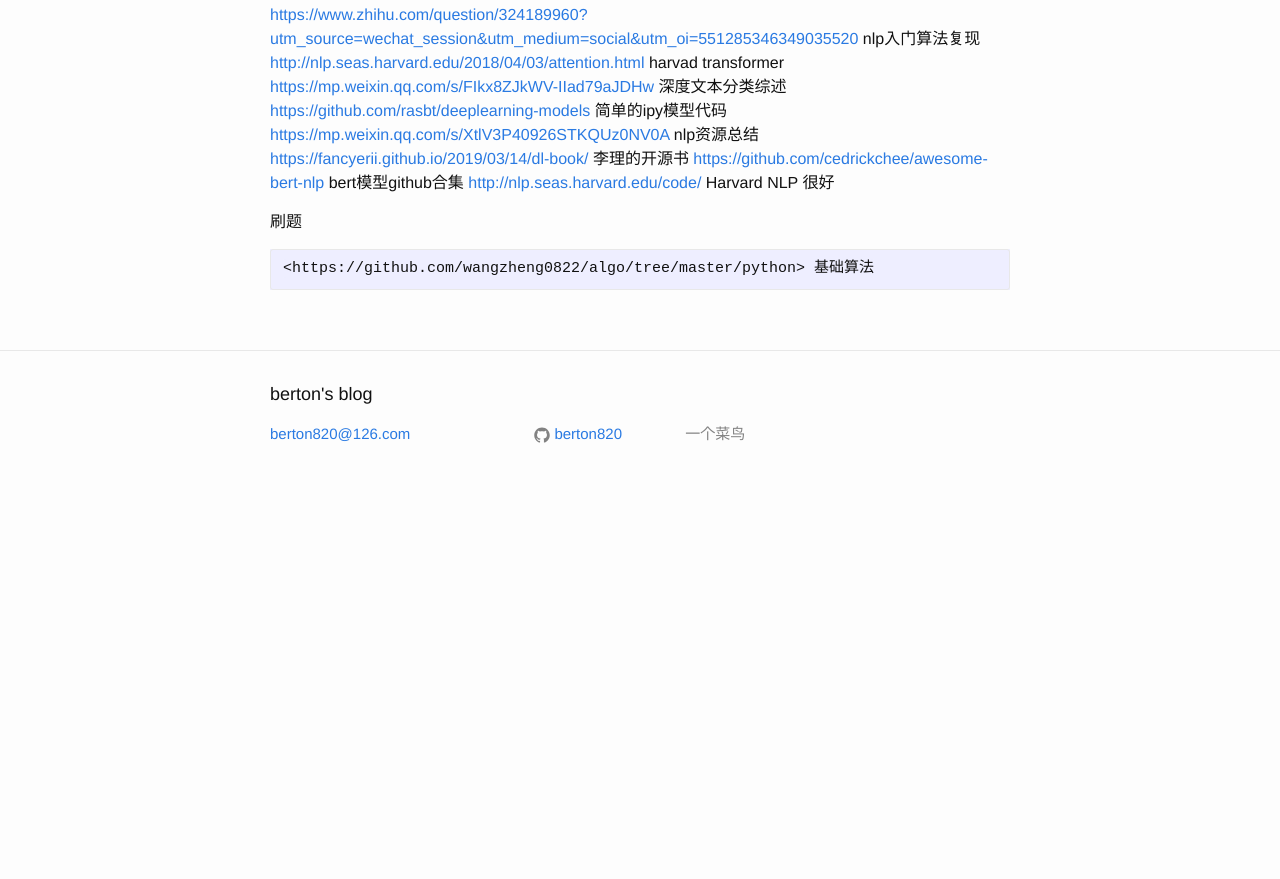
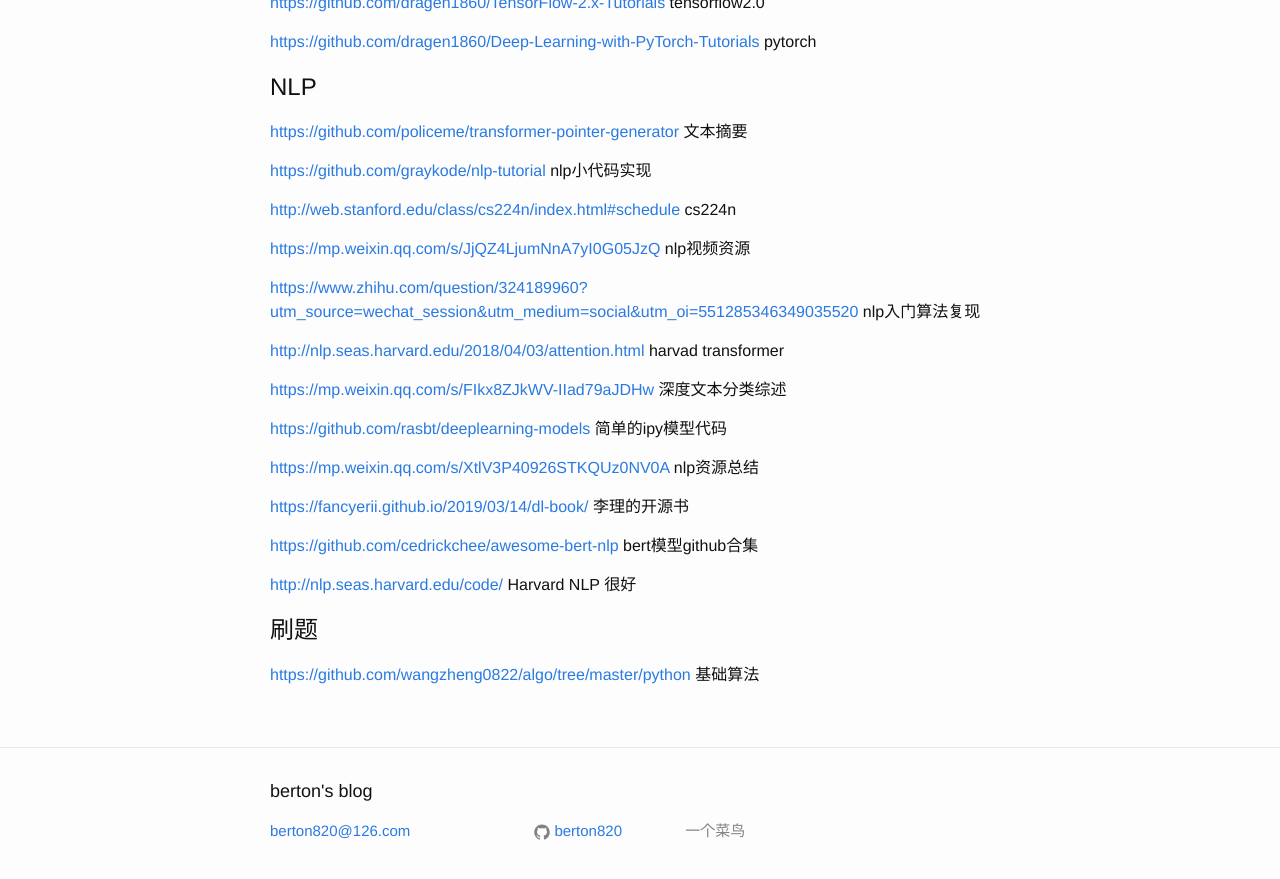
Before and after one commit to berton820/berton820.github.io, a Jekyll site: the page built from _posts/2019-6-30-website.markdown, in a window 1280 px wide and 900 px high, scrolled down 608 px. Shown: the top 879 px of the window. Built offline with Jekyll 4.4.1, drawn with Linux system fonts in a browser that asks for light colours; before the commit the page ends 1113 px from its top, so only the background shows below that.

Commit message:
2019年 7月 5日 星期五 11时48分21秒 CST

````diff
--- a/_posts/2019-6-30-website.markdown
+++ b/_posts/2019-6-30-website.markdown
@@ -5,37 +5,54 @@ date:   2019-11-24 14:07:35 +0800
 categories: commend
 ---
 
-机器学习
+# 机器学习
 
 <https://mp.weixin.qq.com/s/_tzUst15UmCDGLYJm6vLGA> 机器学习笔记
+
 <https://github.com/rushter/MLAlgorithms> 机器学习基本算法实践
+
 <https://mp.weixin.qq.com/s/V55a0aixoZzrienzi-DHNg> 李航书概括知识点
 
-深度学习
+# 深度学习
 
 <https://github.com/dalmia/Deep-Learning-Book-Chapter-Summaries>  deeplearning配套代码
+
 <https://www.cnblogs.com/callyblog/> 一个写tensorflow 小代码的
+
 <http://www.tensorinfinity.com/index.php?r=front/knowledgelist&cata=%E6%8A%80%E6%9C%AF%E6%96%87%E7%AB%A0> 公众号技术文章
+
 <http://zh.d2l.ai/> 动手深度学习
+
 <https://github.com/dragen1860/TensorFlow-2.x-Tutorials> tensorflow2.0
+
 <https://github.com/dragen1860/Deep-Learning-with-PyTorch-Tutorials> pytorch
 
-NLP
+# NLP
 
 <https://github.com/policeme/transformer-pointer-generator>  文本摘要
+
 <https://github.com/graykode/nlp-tutorial> nlp小代码实现
+
 <http://web.stanford.edu/class/cs224n/index.html#schedule> cs224n
+
 <https://mp.weixin.qq.com/s/JjQZ4LjumNnA7yI0G05JzQ>  nlp视频资源
+
 <https://www.zhihu.com/question/324189960?utm_source=wechat_session&utm_medium=social&utm_oi=551285346349035520> nlp入门算法复现
+
 <http://nlp.seas.harvard.edu/2018/04/03/attention.html> harvad transformer
+
 <https://mp.weixin.qq.com/s/FIkx8ZJkWV-IIad79aJDHw> 深度文本分类综述
+
 <https://github.com/rasbt/deeplearning-models> 简单的ipy模型代码
+
 <https://mp.weixin.qq.com/s/XtlV3P40926STKQUz0NV0A> nlp资源总结
+
 <https://fancyerii.github.io/2019/03/14/dl-book/> 李理的开源书
+
 <https://github.com/cedrickchee/awesome-bert-nlp> bert模型github合集
+
 <http://nlp.seas.harvard.edu/code/> Harvard NLP 很好
 
-刷题
-```
+# 刷题
+
 <https://github.com/wangzheng0822/algo/tree/master/python> 基础算法
-```
````
